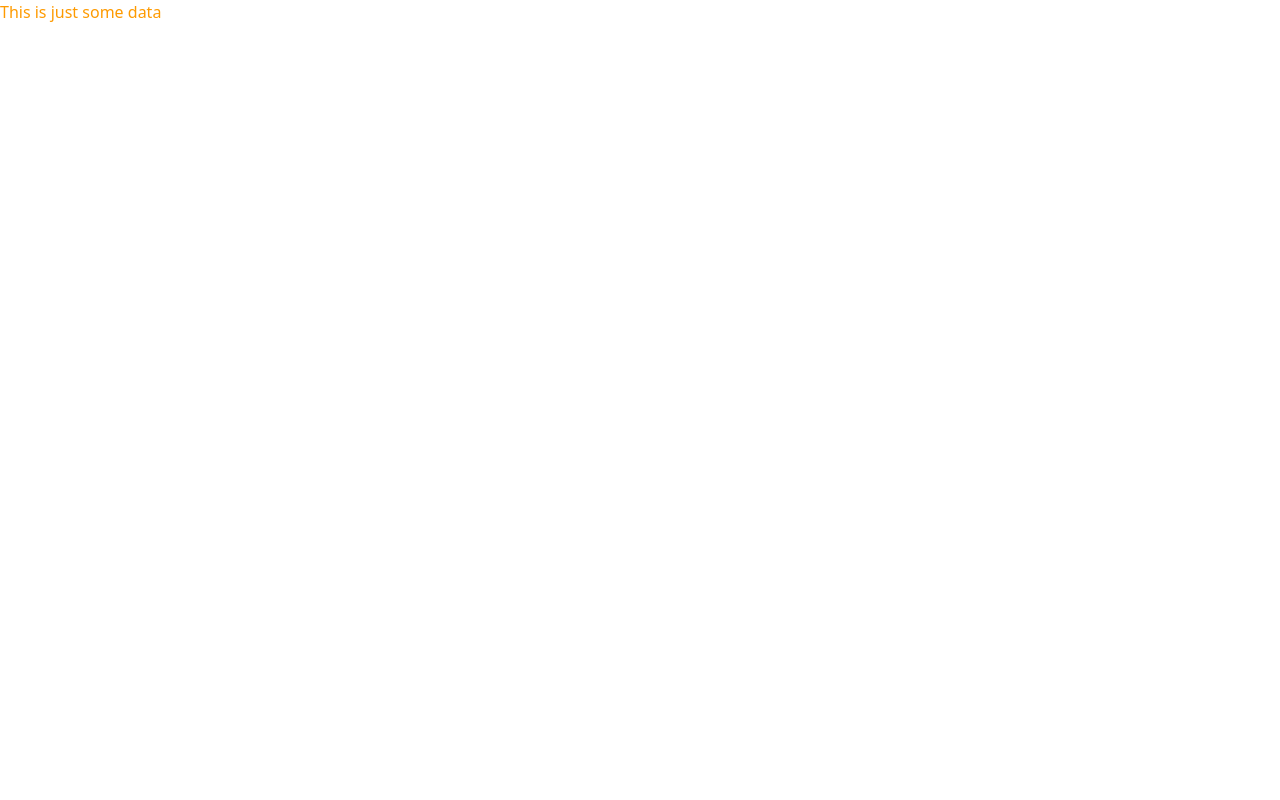
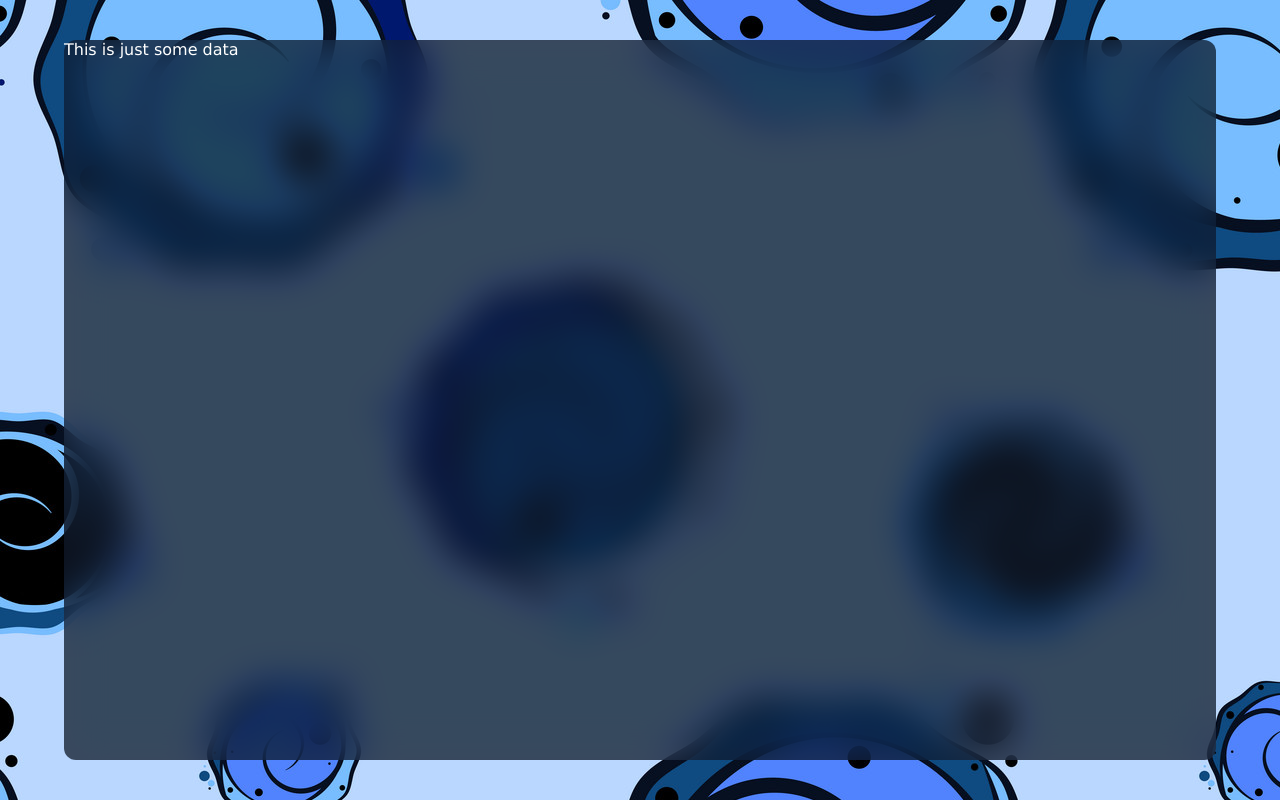
Before and after one commit to DhruvPokhriyal/sangam, a React (Vite) app: page / in a window 1280 px wide. Built offline with nearby package versions, Linux system fonts and the light colour scheme.

Commit message:
style: Add some default styling to body and container

```diff
--- a/src/App.jsx
+++ b/src/App.jsx
@@ -6,7 +6,7 @@
 
   return (
     <>
-      <div className='text-amber-500'>
+      <div className='container'>
         This is just some data
       </div>
     </>
--- a/src/index.css
+++ b/src/index.css
@@ -1 +1,24 @@
-@import "tailwindcss";
+* {
+  margin: 0;
+  padding: 0;
+  box-sizing: border-box;
+  font-family: "Lucida Sans", "Lucida Sans Regular Lucida Grande",
+  "Lucida Sans Unicode", Geneva, Verdana, sans-serif;
+}
+
+body {
+  background-image: url("/bg.jpg");
+  display: flex;
+  align-items: center;
+  justify-content: center;
+  height: 100vh;
+  color: white;
+}
+
+.container {
+  width: 90vw;
+  height: 90vh;
+  border-radius: 12px;
+  background-color: rgba(17, 25, 40, 0.75);
+  backdrop-filter: blur(19px) saturate(180%);
+}
```
